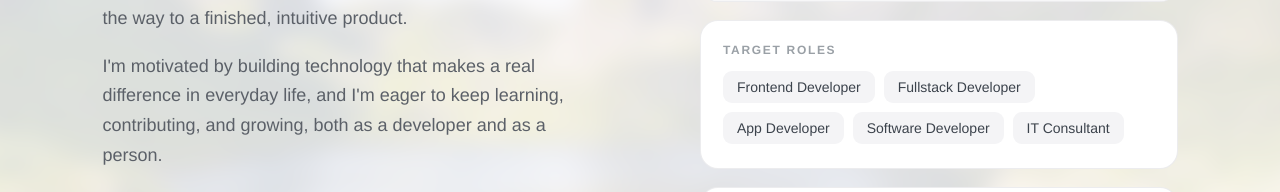
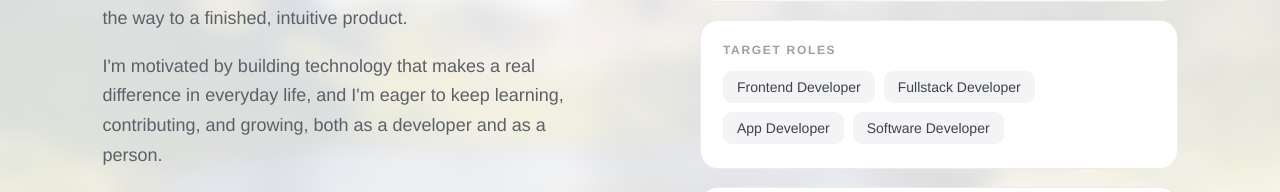
Before and after one commit to gomilo2000/gomilo2000.github.io, a React (Vite) app: page / in a window 1280 px wide. Shown: the part 1114-1306 px from the top of the page. Built offline with nearby package versions, Linux system fonts and the light colour scheme; the HTML template or start-up script is replaced by a standard one.

Commit message:
target roles change

```diff
--- a/src/components/About.tsx
+++ b/src/components/About.tsx
@@ -94,8 +94,8 @@ export default function About({ language }: AboutProps) {
     : ['Norsk · Morsmål', 'Engelsk · Flytende', 'Serbisk', 'Kroatisk', 'Bosnisk']
 
   const localizedRoles = language === 'en'
-    ? ['Frontend Developer', 'Fullstack Developer', 'App Developer', 'Software Developer', 'IT Consultant']
-    : ['Frontend-utvikler', 'Fullstack-utvikler', 'App-utvikler', 'Programvareutvikler', 'IT-konsulent']
+    ? ['Frontend Developer', 'Fullstack Developer', 'App Developer', 'Software Developer']
+    : ['Frontend-utvikler', 'Fullstack-utvikler', 'App-utvikler', 'Programvareutvikler']
 
   return (
     <section
```
